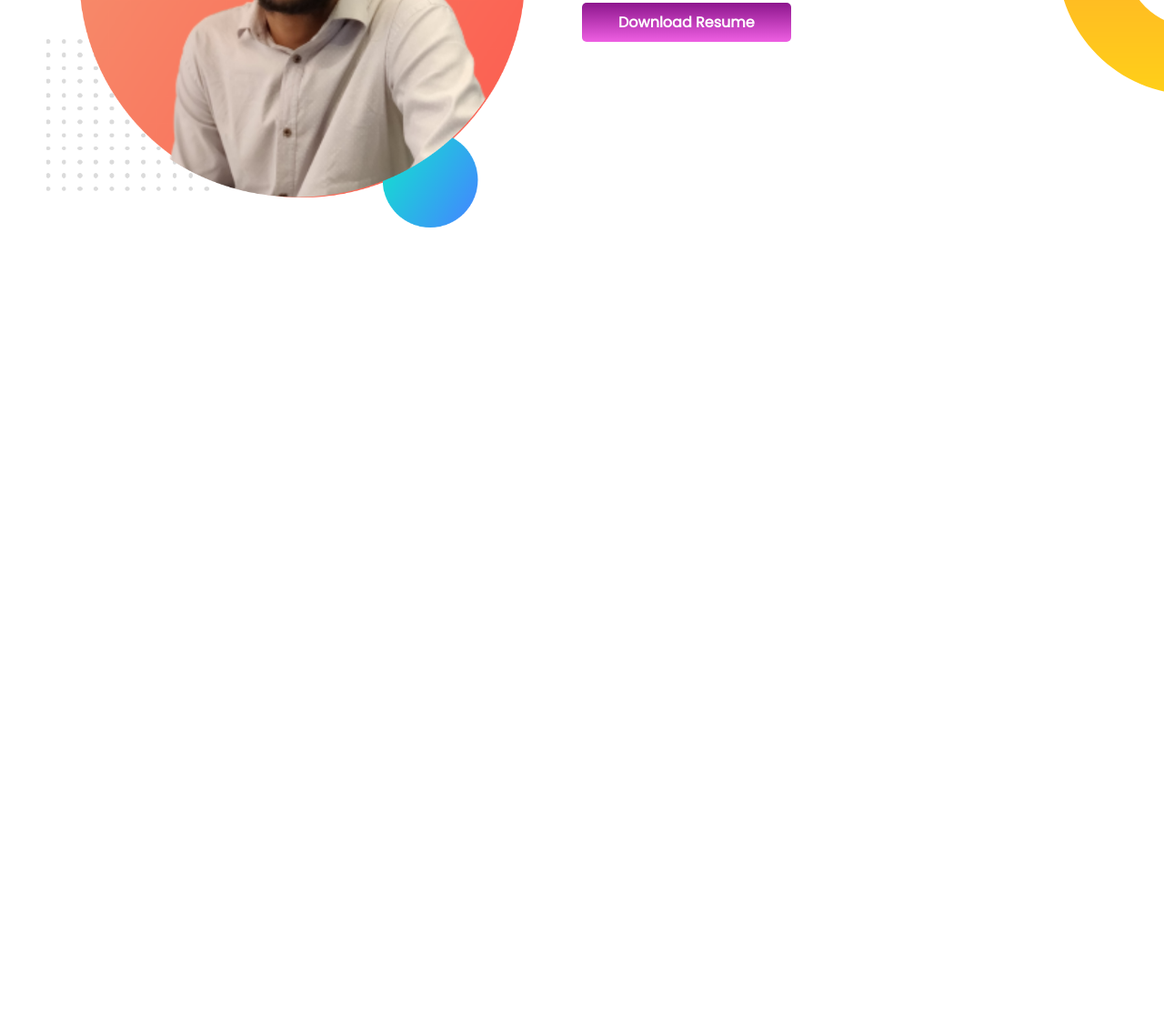
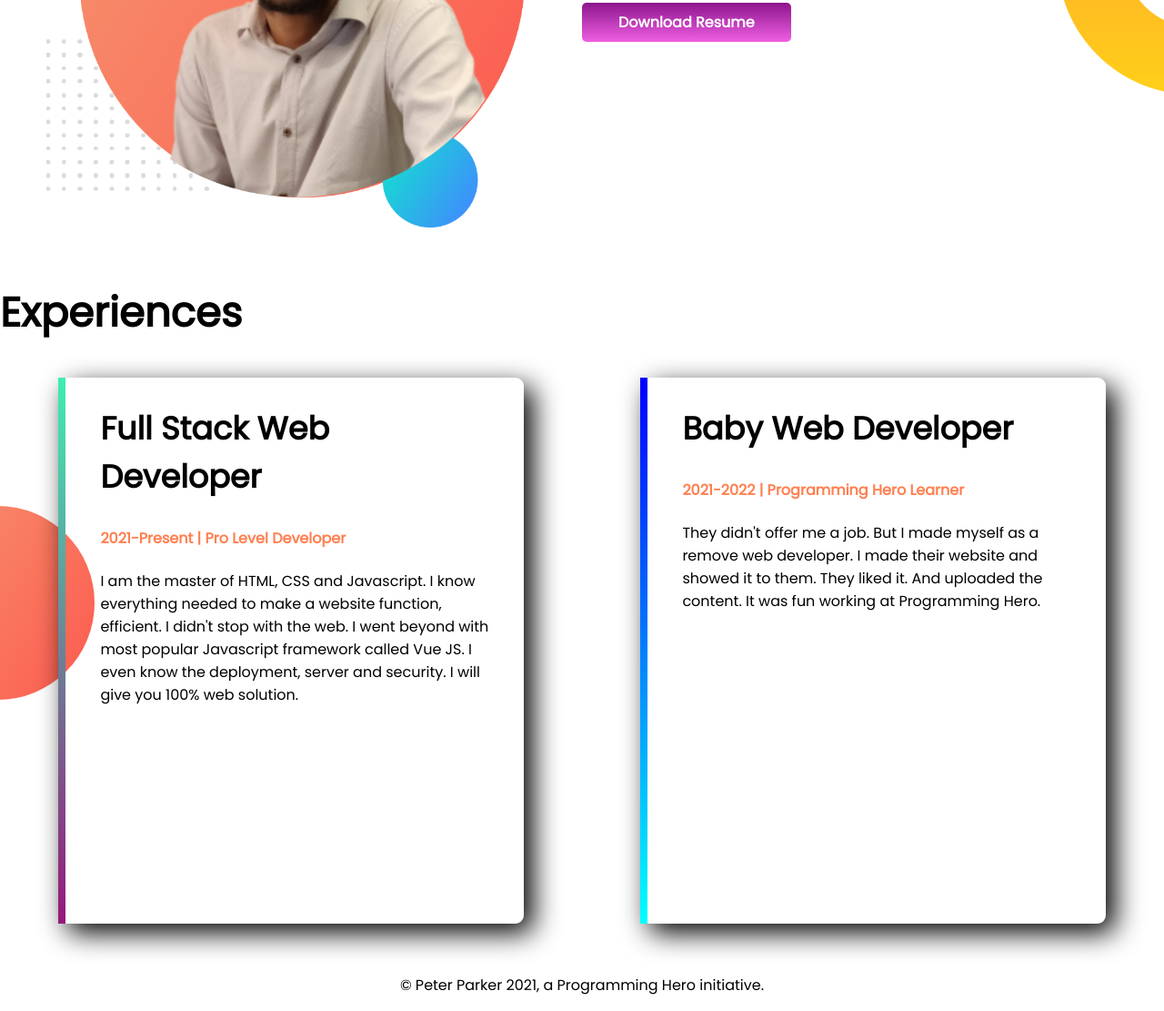
Before and after one commit to mdjahidulhasan/developer-portfolio, a plain HTML site: page index.html in a window 1280 px wide. Shown: the part 1000-2111 px from the top of the page at 91% size. Before the commit the page ends 1310 px from the top, so only its background shows below. Drawn offline with Linux system fonts and the light colour scheme.

Commit message:
footer & experience added

```diff
--- a/index.html
+++ b/index.html
@@ -13,7 +13,7 @@
 </head>
 
 <body>
-    <section class="top-banner">
+    <section class="top-banner flex-container">
         <div class="half-info">
             <h1>Welcome To</h1>
             <h2><span>Jahidul Hasan's</span> Portfolio</h2>
@@ -26,12 +26,12 @@
             <a class="linked-button" href="https://bd.linkedin.com" target="_blank">Hire Me</a>
         </div>
         <div class="half-img">
-            <img class="img1" src="portfolio_pic1_withbg.png" alt="">
+            <img id="img1" src="images/portfolio_pic1_withbg.png" alt="">
         </div>
     </section>
-    <section class="dream-big">
+    <section class="dream-big flex-container">
         <div class="half-img">
-            <img class="img2" src="my-bg.png" alt="">
+            <img id="img2" src="images/portfolio_pic2_withbg.png" alt="">
         </div>
         <div class="half-info">
             <h1>Dream Big</h1>
@@ -42,8 +42,29 @@
             <a class="linked-button" href="https://bd.linkedin.com" target="_blank">Download Resume</a>
         </div>
     </section>
-
-
+    <section class="experience">
+        <h1>Experiences</h1>
+        <div class="flex-container">
+            <div id="full-stack-experience" class="experience-items">
+                <h2>Full Stack Web Developer</h2>
+                <h4> <span>2021-Present | Pro Level Developer</span></h4>
+                <p>I am the master of HTML, CSS and Javascript. I know everything needed to make a website function,
+                    efficient. I didn't stop with the web. I went beyond with most popular Javascript framework called
+                    Vue
+                    JS. I even know the deployment, server and security. I will give you 100% web solution.</p>
+            </div>
+            <div id="web-dev-experience" class="experience-items">
+                <h2>Baby Web Developer</h2>
+                <h4><span>2021-2022 | Programming Hero Learner</span></h4>
+                <p>They didn't offer me a job. But I made myself as a remove web developer. I made their website and
+                    showed
+                    it to them. They liked it. And uploaded the content. It was fun working at Programming Hero.</p>
+            </div>
+        </div>
+    </section>
+    <footer>
+        <p>© Peter Parker 2021, a Programming Hero initiative.</p>
+    </footer>
 </body>
 
 </html>
--- a/style.css
+++ b/style.css
@@ -8,10 +8,10 @@ h1{
 h2{
     font-size: 35px;
 }
-h2 span{
+span{
     color: coral;
 }
-section{
+.flex-container{
     display: flex;
     margin-bottom: 55px;
     width: auto;
@@ -35,7 +35,7 @@ section{
     padding-top: 3%;
     padding-bottom: 3%;
 }
-.img1{
+#img1{
     max-width: 100%;
     max-height: 100%;
     float: right;
@@ -44,7 +44,7 @@ section{
     padding-top: 6%;
     padding-bottom: 6%;
 }
-.img2{
+#img2{
     max-width: 100%;
     max-height: 100%;
     float: left;
@@ -61,3 +61,29 @@ section{
     font-weight: 800;
     border-radius: 5px;
 }
+.experience{
+    background-image: url(images/exp-bg.png);
+    background-repeat: no-repeat;
+    background-position: left;
+}
+.experience-items{
+    width: 40%;
+    margin-left: 5%;
+    margin-right: 5%;
+    padding: 0 3%;
+    border-radius: 9px;
+    box-shadow: 10px 10px 30px black;
+}
+#web-dev-experience{
+    border-left: 8px solid;
+    border-image: linear-gradient(blue,cyan);
+    border-image-slice: 1;
+}
+#full-stack-experience{
+    border-left: 8px solid;
+    border-image: linear-gradient(rgb(62, 238, 179),rgb(150, 25, 123));
+    border-image-slice: 1;
+}
+footer p{
+    text-align: center;
+}
```
Also changed, not shown: 1-removebg-preview.png (deleted), 1.jpg (deleted), 2-removebg-preview.png (deleted), PXL_20201218_030251946_2.jpg (deleted), images/jhankar.png (deleted), images/jhankar2.png (deleted), images/portfolio_pic1_withbg.png (renamed from portfolio_pic1_withbg.png), images/portfolio_pic2_withbg.png (renamed from my-bg.png), 1 other file.
